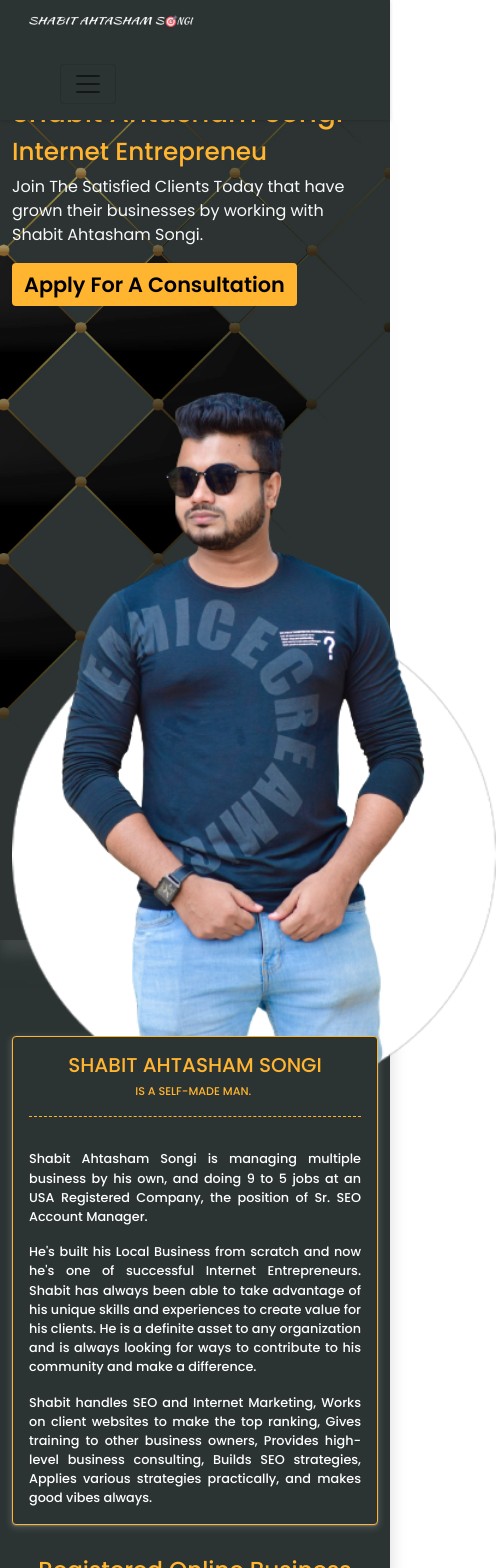
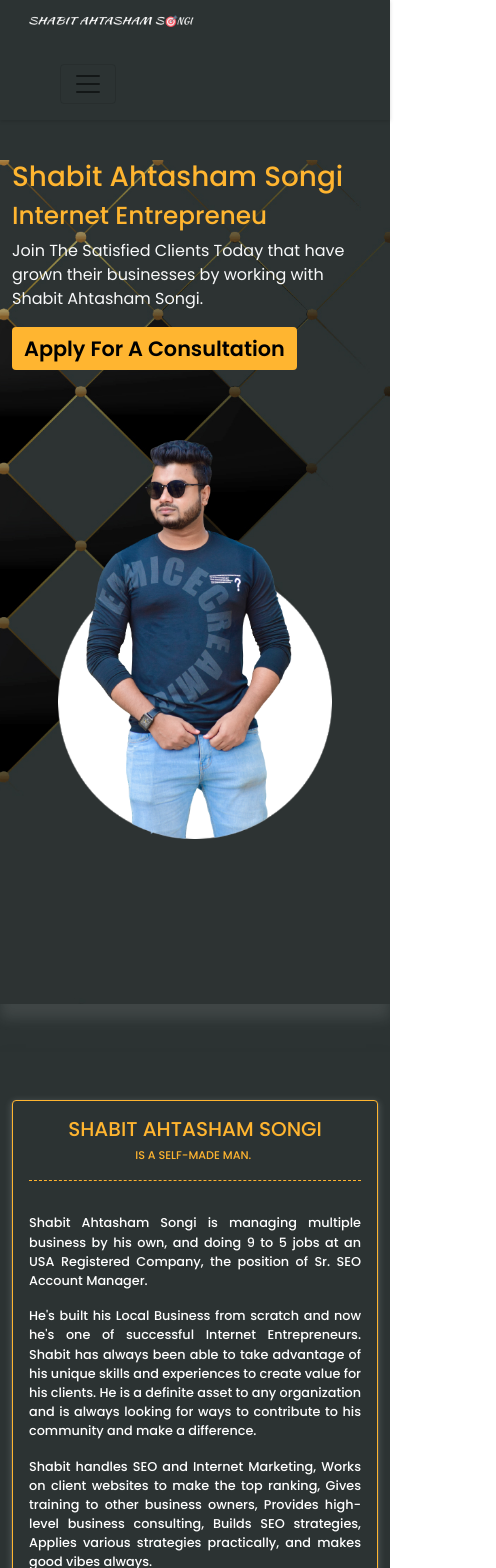
Before and after one commit to armanadd01/SEO-Single-Page-React-App-Sabit-Seo-Expert, a React (Create React App) app: page / in a window 390 px wide. Shown: the top 1568 px of the page, 496 px wide, since content can reach past the window. Built offline with nearby package versions, Linux system fonts and the light colour scheme.

Commit message:
responsive

```diff
--- a/src/App.css
+++ b/src/App.css
@@ -248,6 +248,10 @@
     padding: 10px !important;
 }
 
+.home-height {
+    height: 100vh;
+}
+
 /*
 *
 *
@@ -273,6 +277,25 @@ Responsive code
 @media all and (max-width: 992px) {}
 
 @media all and (max-width: 768px) {
+    .phone {
+        margin-top: 5em !important;
+        padding: 5em 0em !important;
+        height: 100% !important;
+    }
+
+    .phone img {
+        max-width: 75%;
+        max-height: 75% !important;
+    }
+
+    .phone .container {
+        height: 100% !important;
+    }
+
+    .home-height {
+        height: 100%;
+    }
+
     .Card-design {
         width: 100% !important;
     }
--- a/src/Components/Home/Banner/Banner.js
+++ b/src/Components/Home/Banner/Banner.js
@@ -5,10 +5,10 @@ import Typical from "react-typical";
 
 const Banner = () => {
     return (
-        <div className="background pb-5">
+        <div className="background pb-5 mb-5">
             <Container>
                 <Row className='align-items-center'>
-                    <Col md={6} className="text-start">
+                    <Col md={6} sm={12} className="text-start">
                         <h1 className='text-golden'>Shabit Ahtasham Songi</h1>
 
                         <Typical
@@ -29,9 +29,9 @@ const Banner = () => {
 
                         <Button className='btn-golden mb-5'>Apply For A Consultation</Button>
                     </Col>
-                    <Col md={6}>
+                    <Col md={6} sm={12}>
 
-                        <img src={bannerImage} alt="" style={{ height: '88vh' }} />
+                        <img src={bannerImage} alt="" />
                     </Col>
                 </Row>
 
--- a/src/Components/Home/Home.js
+++ b/src/Components/Home/Home.js
@@ -13,11 +13,11 @@ import SeoGuru from './SeoGuru/SeoGuru';
 
 const Home = () => {
     return (
-        <div className='mt-5 pt-5'>
+        <div className='mt-5 pt-5 phone'>
             <Banner></Banner>
             <div className="shadow">
-                <Container className='mt-5 pt-5 h-100' >
-                    <Row style={{ height: '100vh' }} className='align-items-center'>
+                <Container className='mt-5 pt-5' >
+                    <Row className='align-items-center home-height'>
 
                         <HomeAbout></HomeAbout>
                         <HomeCompany></HomeCompany>
@@ -28,13 +28,13 @@ const Home = () => {
 
 
             <div className="seo-guru-bg shadow">
-                <Container style={{ marginTop: '3em', marginBottom: '4em', height: '100vh' }}>
+                <Container style={{ marginTop: '3em', marginBottom: '4em' }} className='home-height'>
 
                     <SeoGuru></SeoGuru>
                 </Container>
             </div>
             <div className="shadow">
-                <Container style={{ marginTop: '3em', marginBottom: '4em', height: '100vh' }} className='d-flex align-items-center'>
+                <Container style={{ marginTop: '3em', marginBottom: '4em' }} className='d-flex align-items-center home-height'>
 
                     <SeoAcademy></SeoAcademy>
                 </Container>
--- a/src/Components/Home/HomeAbout/HomeAbout.js
+++ b/src/Components/Home/HomeAbout/HomeAbout.js
@@ -8,7 +8,7 @@ import Typical from "react-typical";
 
 const HomeAbout = () => {
     return (
-        <Col xl={6} lg={12} md={12} sm={12}>
+        <Col xl={6} lg={6} md={6} sm={12}>
             <Card style={{ width: '90%' }} className='Card-design'>
                 {/* <Card.Img variant="top" style={{
                     height: '150px',
--- a/src/Components/Home/HomeCompany/HomeCompany.js
+++ b/src/Components/Home/HomeCompany/HomeCompany.js
@@ -3,11 +3,11 @@ import { Row, Col } from 'react-bootstrap';
 
 const HomeCompany = () => {
     return (
-        <Col xl={6} lg={12} md={12} sm={12}>
+        <Col xl={6} lg={6} md={6} sm={12}>
             <div className="main-services">
                 <Row>
                     <h3 className='heading-title'>Registered Online Business</h3>
-                    <Col md={6} sm={12} className='d-sm-flex justify-content-center'>
+                    <Col md={6} sm={6} className='d-sm-flex justify-content-center'>
                         <div className="Service-Box-One">
                             <a href="https://www.seoguru.com.bd/"
                                 rel="noopener noreferrer"
@@ -19,7 +19,7 @@ const HomeCompany = () => {
                             </a>
                         </div>
                     </Col>
-                    <Col md={6} sm={12} className='d-sm-flex justify-content-center'>
+                    <Col md={6} sm={6} className='d-sm-flex justify-content-center'>
                         <div className="Service-Box-twos">
                             <a href="#"
                                 rel="noopener noreferrer"
--- a/src/Components/Home/SeoAcademy/SeoAcademy.js
+++ b/src/Components/Home/SeoAcademy/SeoAcademy.js
@@ -6,7 +6,7 @@ import Typical from "react-typical";
 const SeoAcademy = () => {
     return (
         <Row className='align-items-center'>
-            <Col md={6}>
+            <Col md={6} sm={12}>
                 <Card style={{ width: '100%' }} className='Card-design'>
                     {/* <Card.Img variant="top" style={{
                     height: '150px',
@@ -41,7 +41,7 @@ const SeoAcademy = () => {
                     </Card.Body>
                 </Card>
             </Col>
-            <Col md={6}>
+            <Col md={6} sm={12}>
                 <img src={Academy} alt="" className='img-fluid' />
             </Col>
         </Row>
--- a/src/Components/Home/SeoGuru/SeoGuru.js
+++ b/src/Components/Home/SeoGuru/SeoGuru.js
@@ -5,11 +5,11 @@ import Typical from "react-typical";
 
 const SeoGuru = () => {
     return (
-        <Row className='align-items-center' style={{ height: '100vh' }}>
-            <Col md={6}>
+        <Row className='align-items-center home-height' >
+            <Col md={6} sm={12}>
                 <img src={seoBanner} alt="" className='img-fluid w-75' />
             </Col>
-            <Col md={6}>
+            <Col md={6} sm={12}>
 
                 <Card style={{ width: '100%' }} className='Card-design'>
                     {/* <Card.Img variant="top" style={{
```
